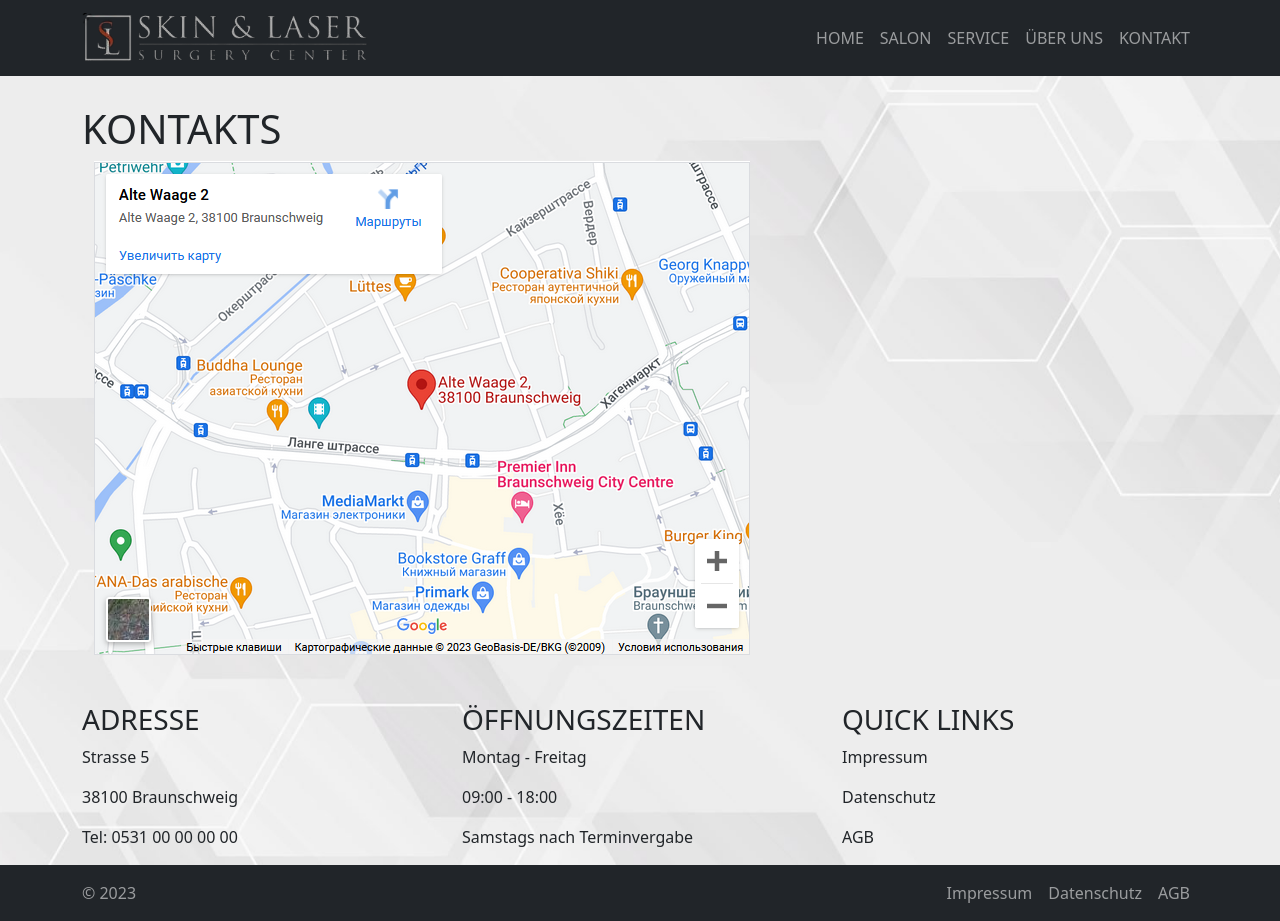
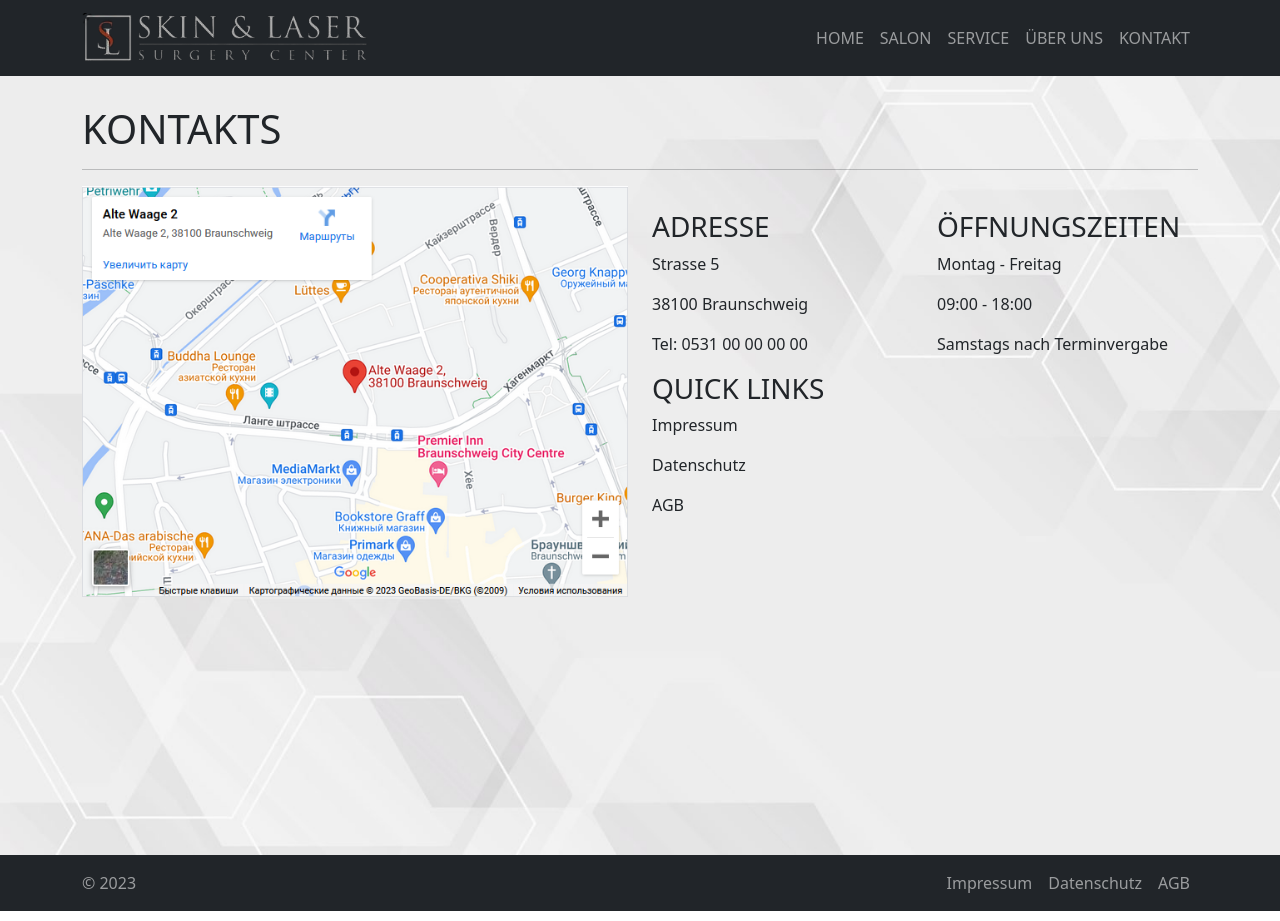
Before and after one commit to LenaMazurenko/praxis, a React (Create React App) app: page /contacts in a window 1280 px wide. Built offline with nearby package versions, Linux system fonts and the light colour scheme.

Commit message:
edit Styles in ContactPage

```diff
--- a/src/Pages/Contacts.js
+++ b/src/Pages/Contacts.js
@@ -1,7 +1,7 @@
 import React from "react";
 import { useEffect } from "react";
 import { useLocation } from "react-router-dom";
-import { Container } from "react-bootstrap";
+import { Container, Image, Row, Col } from "react-bootstrap";
 import map from "../Images/Map.png";
 import s from "./home.module.css";
 
@@ -14,29 +14,36 @@ export const Contacts = () => {
         <div className={s.wrapperPage}>
             <Container className={s.conteinerPages}>
                 <h1>KONTAKTS</h1>
-                <Container>
-                    <img src={map} alt="" />
-                </Container>
-                <div className="row mt-4 pt-4">
-                    <div className="col-md-4">
+                <hr />
+
+                <Row>
+                    <Col xs={12} xl={6}>
+                        <Image src={map} alt="" fluid />
+                    </Col>
+
+                    <Col xs={12} xl={6}>
+                        <Row xs={1} md={3} xl={2} xxl={2} className="mt-4">
+                            <Col>
                                 <h3>ADRESSE</h3>
                                 <p>Strasse 5</p>
                                 <p>38100 Braunschweig</p>
                                 <p>Tel: 0531 00 00 00 00</p>
-                    </div>
-                    <div className="col-md-4">
+                            </Col>
+                            <Col>
                                 <h3>ÖFFNUNGSZEITEN</h3>
                                 <p>Montag - Freitag</p>
                                 <p>09:00 - 18:00</p>
                                 <p>Samstags nach Terminvergabe</p>
-                    </div>
-                    <div className="col-md-4">
+                            </Col>
+                            <Col>
                                 <h3>QUICK LINKS</h3>
                                 <p>Impressum</p>
                                 <p>Datenschutz</p>
                                 <p>AGB</p>
-                    </div>
-                </div>
+                            </Col>
+                        </Row>
+                    </Col>
+                </Row>
             </Container>
         </div>
     );
```
Lines whose indentation alone changed are shown as unchanged.
